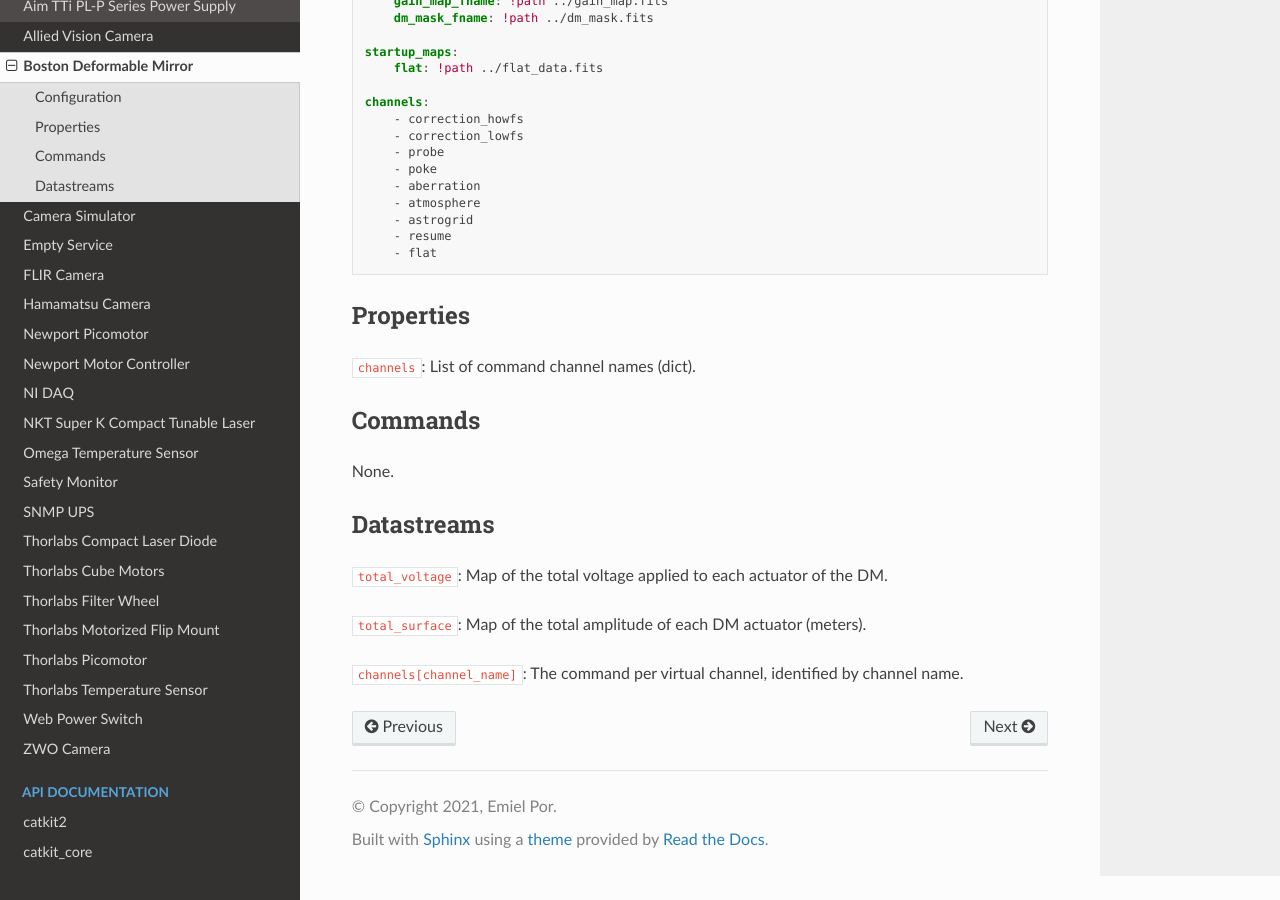
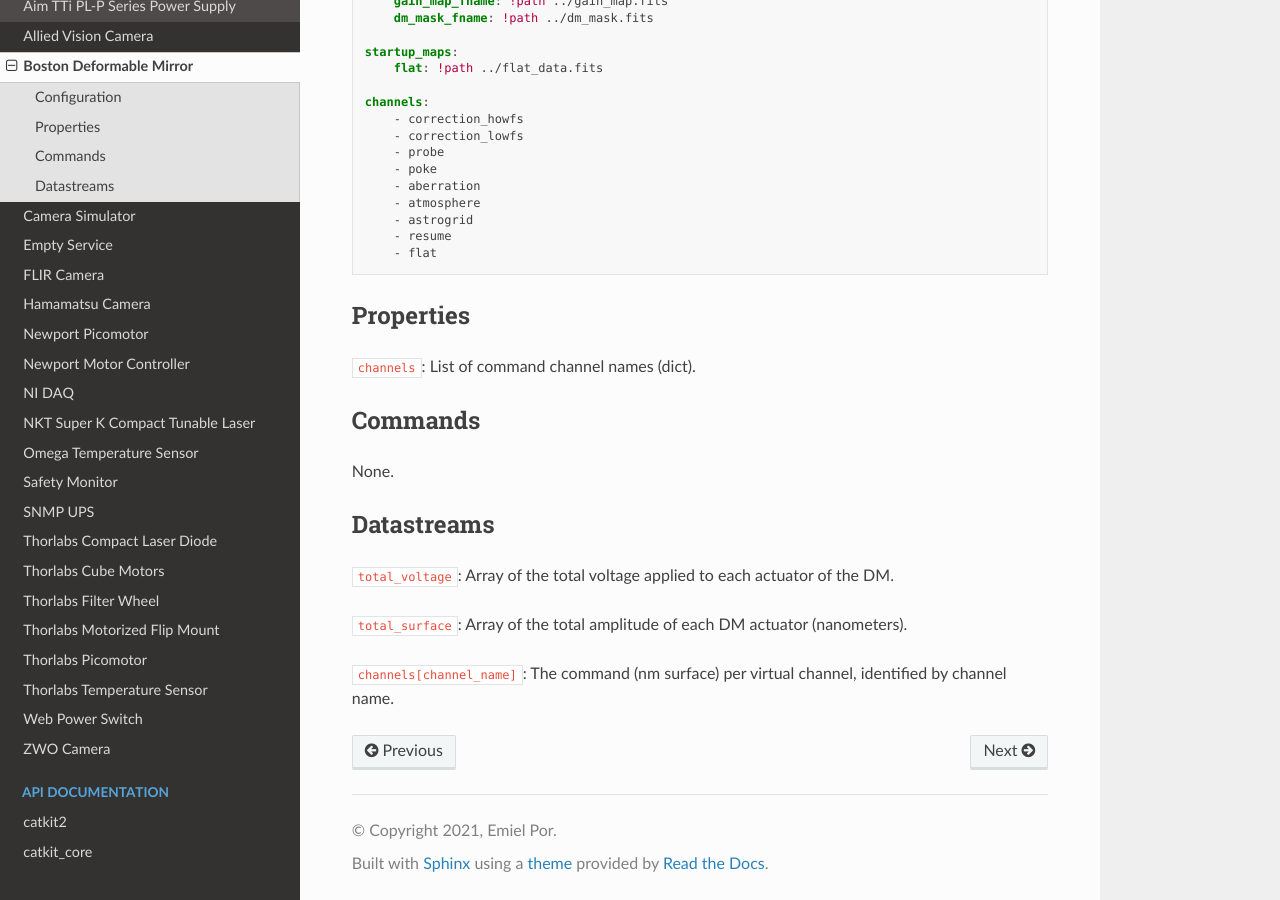
Before and after one commit to spacetelescope/catkit2, a Sphinx documentation site: the page built from docs/services/bmc_dm.rst, in a window 1280 px wide and 900 px high, scrolled down 574 px. Built offline with Sphinx 7.4.7 and the Read the Docs theme 2.0.0, drawn with Linux system fonts in a browser that asks for light colours.

Commit message:
change `map` to `array` and change units from m to nm

```diff
--- a/docs/services/bmc_dm.rst
+++ b/docs/services/bmc_dm.rst
@@ -49,8 +49,8 @@ None.
 
 Datastreams
 -----------
-``total_voltage``: Map of the total voltage applied to each actuator of the DM.
+``total_voltage``: Array of the total voltage applied to each actuator of the DM.
 
-``total_surface``: Map of the total amplitude of each DM actuator (meters).
+``total_surface``: Array of the total amplitude of each DM actuator (nanometers).
 
-``channels[channel_name]``: The command per virtual channel, identified by channel name.
+``channels[channel_name]``: The command (nm surface) per virtual channel, identified by channel name.
```
